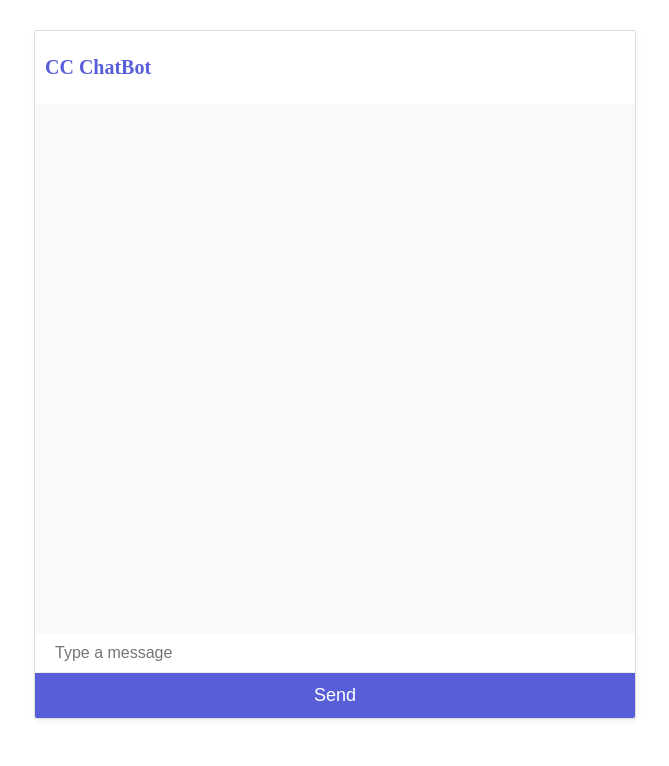
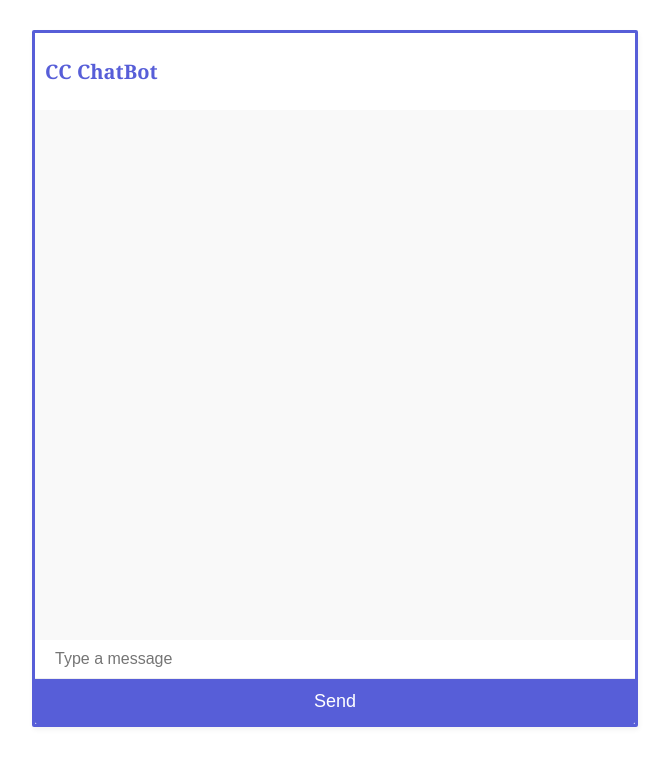
Before and after one commit to ashwinijadhav925/CC-Chatbot, a website: page public/index.html in a window 1280 px wide. Shown: the whole page, without its empty margins (305-974 px from the left). Drawn offline with nearby package versions, Linux system fonts and the light colour scheme; no server answers.

Commit message:
Changes in UI

```diff
--- a/public/styles.css
+++ b/public/styles.css
@@ -5,6 +5,8 @@
   border: 1px solid #ddd;
   box-shadow: 1px 3px 5px rgba(0,0,0,0.05);
   border-radius: 2px;
+  border: 3px solid  #575ed8;
+  font-family: Georgia, 'Times New Roman', Times, serif;
 }
 
 #chat-window{
@@ -17,13 +19,9 @@
   padding: 14px 0px;
   margin: 0 20px;
   border-bottom: 1px solid #e9e9e9;
-  /*color: #555;*/
+
   color: black;
 
-
-  /*overflow-y: scroll;
-  overscroll-behavior-y: contain;
-  scroll-snap-type: proximity;*/
 }
 
 #feedback p{
@@ -36,9 +34,6 @@
   color: #575ed8;
 }
 
-body{
-  font-family: 'Nunito';
-}
 
 h3{
   font-size: 20px;
@@ -75,75 +70,3 @@ button{
   width: 100%;
   border-radius: 0 0 2px 2px;
 }
-
-
-
-
-
-
-
-
-
-
-/*
-
-*{
-  box-sizing: border-box;
-}
-html {
-  background: rgba(black, 0.03);
-}
-body, html {
-  height: 100%;
-}
-body {
-  font-family: 'Source Sans Pro', sans-serif;
-  font-size: 115%;
-  display: flex;
-  flex-direction: column;
-  max-width: 700px;
-  margin: 0 auto;
-}
-.chat-output {
-  flex: 1;
-  padding: 20px;
-  display: flex;
-  background: white;
-  flex-direction: column;
-}
-.chat-output > div {
-    margin: 0 0 20px 0;
-  }
-
-  .user-message {
-    display: inline-block;
-    padding: 12px 20px;
-    border-radius: 10px;
-      background: #0FB0DF;
-      color: white;
-
-  }
-  .bot-message {
-    text-align: right;
-     display: inline-block;
-    padding: 12px 20px;
-    border-radius: 10px;
-      background: #eee;
-
-  }
-
-
-.chat-input {
-  padding: 20px;
-  background: #eee;
-  border: 1px solid #ccc;
-  border-bottom: 0;
-}
-.chat-input .user-input {
-    width: 100%;
-    border: 1px solid #ccc;
-    border-radius: 4px;
-    padding: 8px;
-
-}
-*/
```
Also changed, not shown: public/index.html (+0 -1 lines), public/index.js (+5 -12 lines), server.js (+4 -23 lines).
